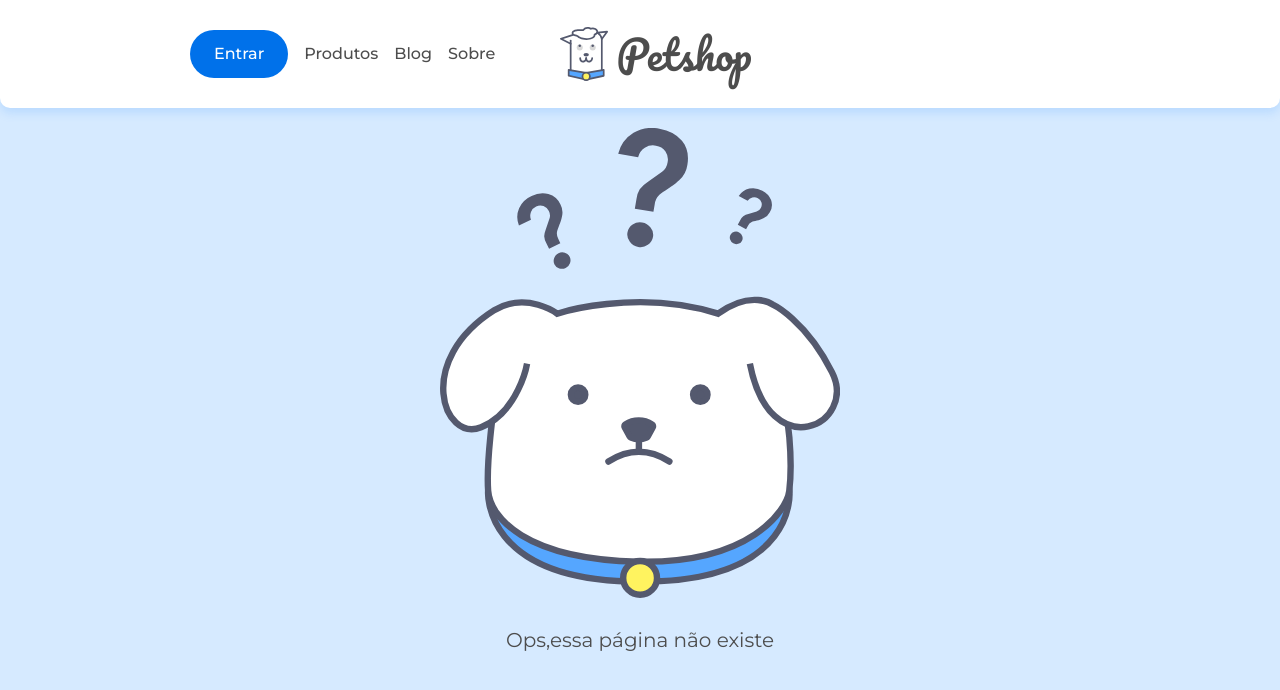
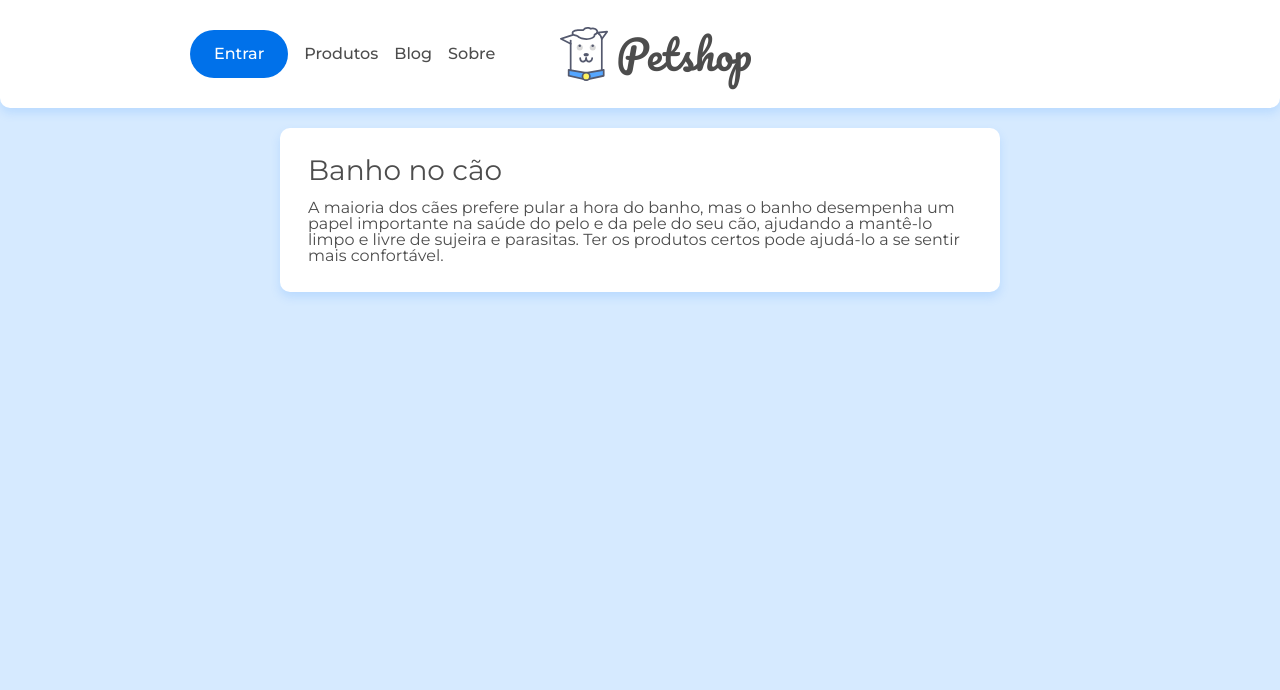
Before and after one commit to lucaspires-source/Alura-React-Router, a React (Create React App) app: page /posts/1 in a window 1280 px wide. Shown: the top 690 px of the page. Built offline with nearby package versions, Linux system fonts and the light colour scheme; data requests are answered from the project's data file.

Commit message:
Aula 04.02 Exibindo Post

```diff
--- a/src/App.js
+++ b/src/App.js
@@ -5,6 +5,7 @@
 import { BrowserRouter, Route, Switch,} from "react-router-dom";
 import Pagina404 from "./paginas/Pagina404";
 import Cabecalho from "./components/Cabecalho";
+import Post from "./paginas/Post";
 
 const App = () => {
   return (
@@ -13,6 +14,7 @@
       <Switch>
         <Route exact path="/" component={Home} />
         <Route exact path="/sobre" component={Sobre} />
+        <Route  path="/posts/:id" component={Post} />
         <Route component={Pagina404} />
       </Switch>
     </BrowserRouter>
--- a/src/api/api.js
+++ b/src/api/api.js
@@ -6,7 +6,7 @@
 })
 
 export const busca = async (url,setDado) =>{
-    const resposta = await api.get(url)
+    const res = await api.get(url)
 
-    setDado(resposta.data)
+    setDado(res.data)
 }
--- a/src/components/ListaPost.js
+++ b/src/components/ListaPost.js
@@ -5,14 +5,14 @@
   const [posts, setPosts] = useState([]);
   useEffect(() => {
     busca(url, setPosts);
-  }, []);
+  }, [url]);
 
   return (
     <section className="posts container">
       {
       posts.map((post) => (
-        <Link className={`cartao-post cartao-post--${post.categoria}`}>
-          <article key={post.id}>
+        <Link className={`cartao-post cartao-post--${post.categoria}`} to={`/posts/${post.id}`}>
+          <article key={post.id} >
             <h3 className="cartao-post__titulo">{post.title}</h3>
             <p className="cartao-post__meta">{post.metadescription}</p>
           </article>
--- /dev/null
+++ b/src/paginas/Post.js
@@ -0,0 +1,21 @@
+import React, { useState,useEffect } from 'react'
+import { busca } from '../api/api'
+import '../assets/css/post.css'
+import {useParams} from 'react-router-dom'
+const Post = ({}) => {
+    const {id} = useParams()
+    const [post, setPost] = useState({})
+    useEffect(() =>{
+        busca(`/posts/${id}`,setPost)
+    },[id])
+    return (
+        <main className="container flex flex--centro">
+            <article className="cartao post">
+            <h2 className="cartao__titulo">{post.title}</h2>
+            <p className="cartao__text">{post.body}</p>
+            </article>
+        </main>
+    )
+}
+
+export default Post
```
